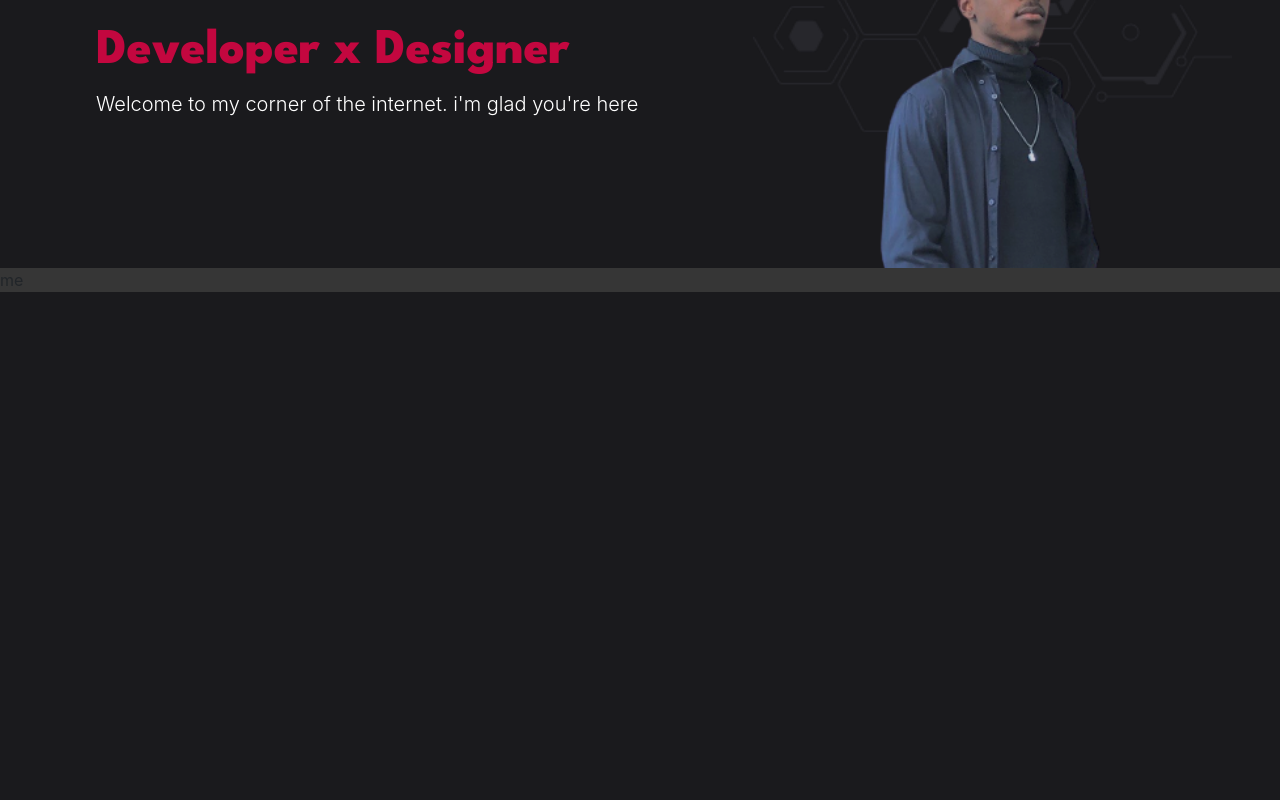
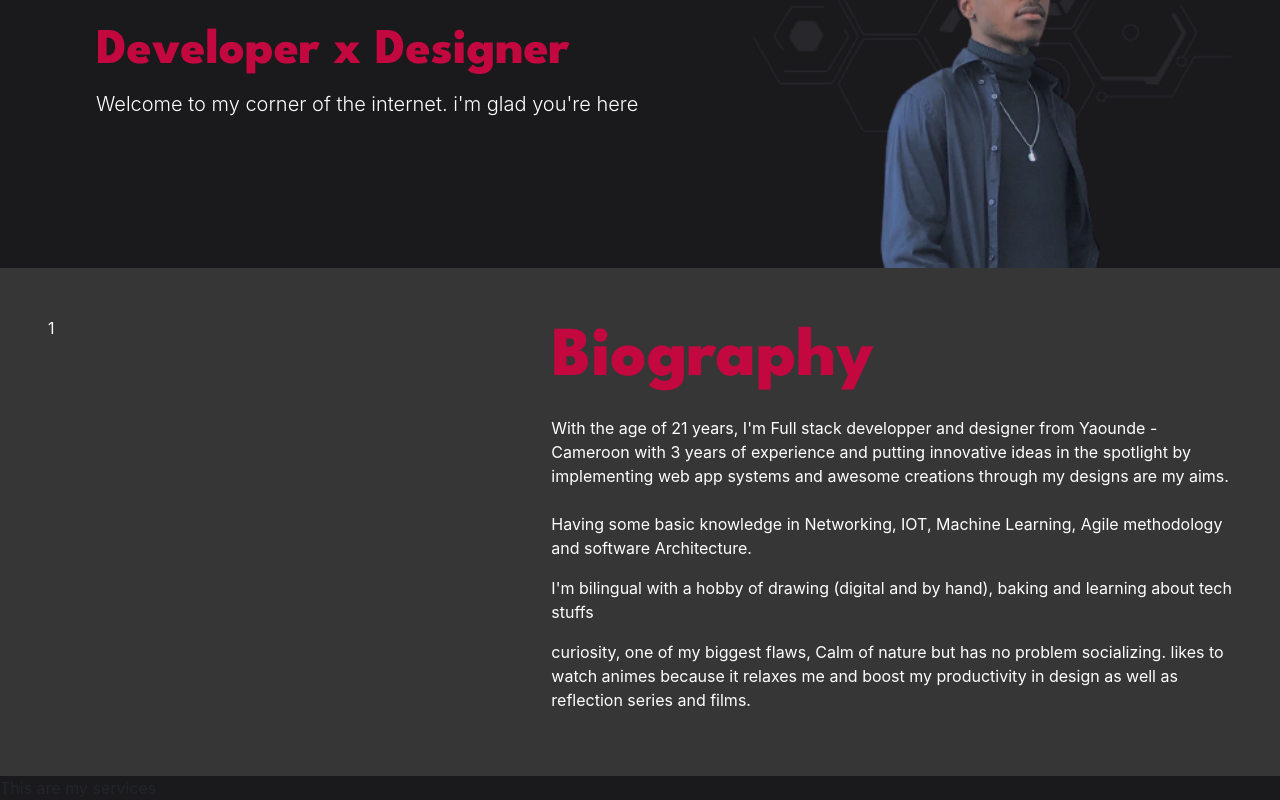
Before and after one commit to Morel-D/portfolio, a React (Create React App) app in the folder client/: page / in a window 1280 px wide. Shown: the part 331-1131 px from the top of the page. Before the commit the page ends 800 px from the top, so only its background shows below. Built offline with nearby package versions, Linux system fonts and the light colour scheme.

Commit message:
Biography done move to service layer

```diff
--- /dev/null
+++ b/client/src/Components/Pages/Biography.jsx
@@ -0,0 +1,34 @@
+const Biography = () => {
+    return (
+        <div className="bio p-5 text-white">
+            <div className="row">
+                <div className="col">1</div>
+                <div className="col col-7">
+                    <h3 className="bioTitle">Biography</h3>
+                      <p className="bioText py-2">
+                        With the age of 21 years, I'm Full stack developper and designer from
+                        Yaounde - Cameroon with 3 years of experience and  putting  innovative ideas
+                        in the spotlight by implementing web app systems and awesome creations through
+                        my designs are my aims.
+                    </p>
+                    <p className="bioText">
+                        Having some basic knowledge in Networking, IOT, Machine Learning,
+                     Agile methodology and software Architecture.
+                    </p>
+
+                    <p className="bioText">
+                        I'm bilingual with a hobby of drawing (digital and by hand),
+                        baking and learning about tech stuffs
+                    </p>
+
+                    <p className="bioText">
+                     curiosity, one of my biggest flaws, Calm of nature but has no problem socializing. likes to watch animes because it relaxes me
+                     and boost my productivity in design as well as reflection series and films.
+                    </p>
+                </div>
+            </div>
+        </div>
+     );
+}
+
+export default Biography;
--- /dev/null
+++ b/client/src/Components/Pages/Services.jsx
@@ -0,0 +1,9 @@
+const Services = () => {
+    return (
+        <div>
+            This are my services
+        </div>
+     );
+}
+
+export default Services;
--- a/client/src/Components/Views/Content.jsx
+++ b/client/src/Components/Views/Content.jsx
@@ -1,4 +1,6 @@
+import Biography from "../Pages/Biography";
 import Introduction from "../Pages/Introduction";
+import Services from "../Pages/Services";
 
 
 const Content = () => {
@@ -7,8 +9,11 @@ const Content = () => {
             <div className="Introduction">
                <Introduction />
             </div>
-            <div className="Service">
-                me
+            <div className="Biography">
+                <Biography />
+            </div>
+            <div className="Services">
+                <Services />
             </div>
         </div>
      );
--- a/client/src/index.css
+++ b/client/src/index.css
@@ -8,7 +8,7 @@ body {
   background-color: #1A1A1D;
 }
 
-.Service {
+.bio {
   background-color: #363636;
 }
 
@@ -30,6 +30,13 @@ body {
   font-size: 50px;
 }
 
+.bioTitle
+{
+  font-family: 'League Spartan', sans-serif;
+  color: #C3073F;
+  font-size: 70px;
+}
+
 code {
   font-family: source-code-pro, Menlo, Monaco, Consolas, 'Courier New',
     monospace;
```
